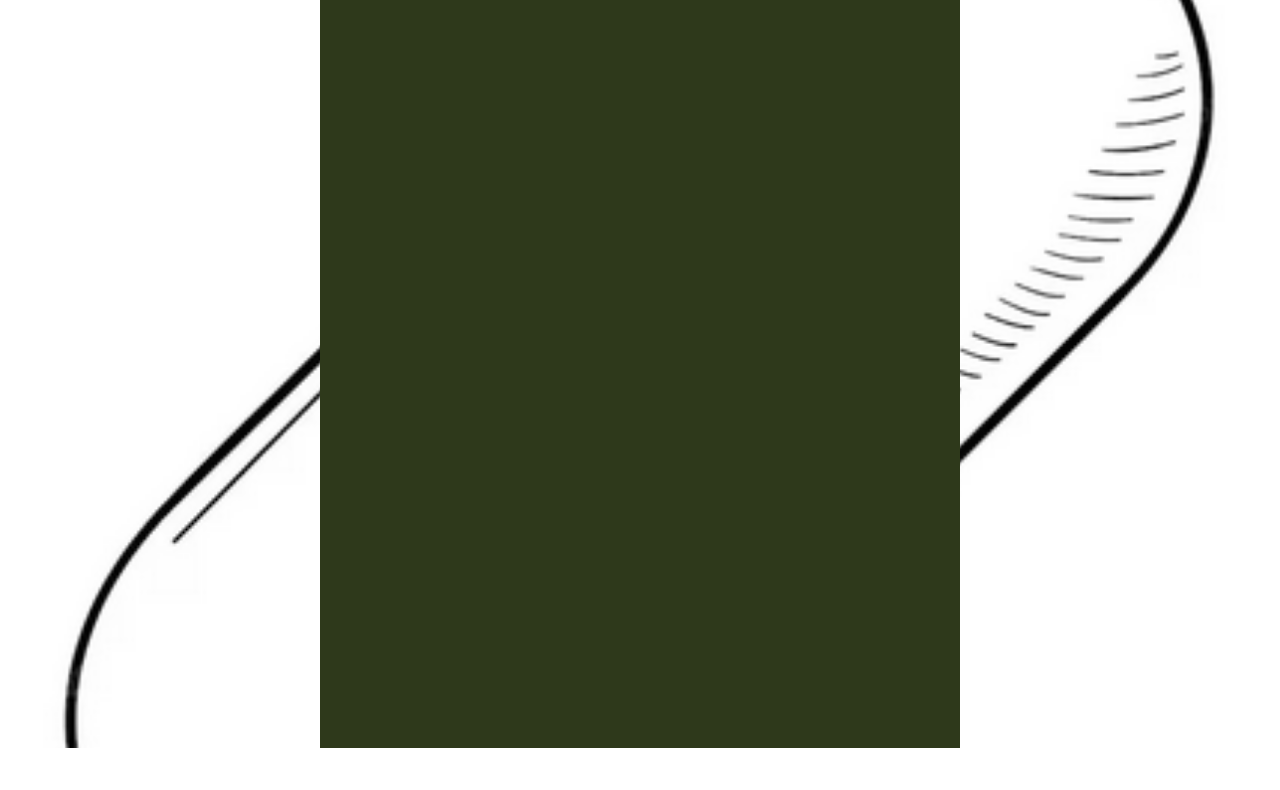
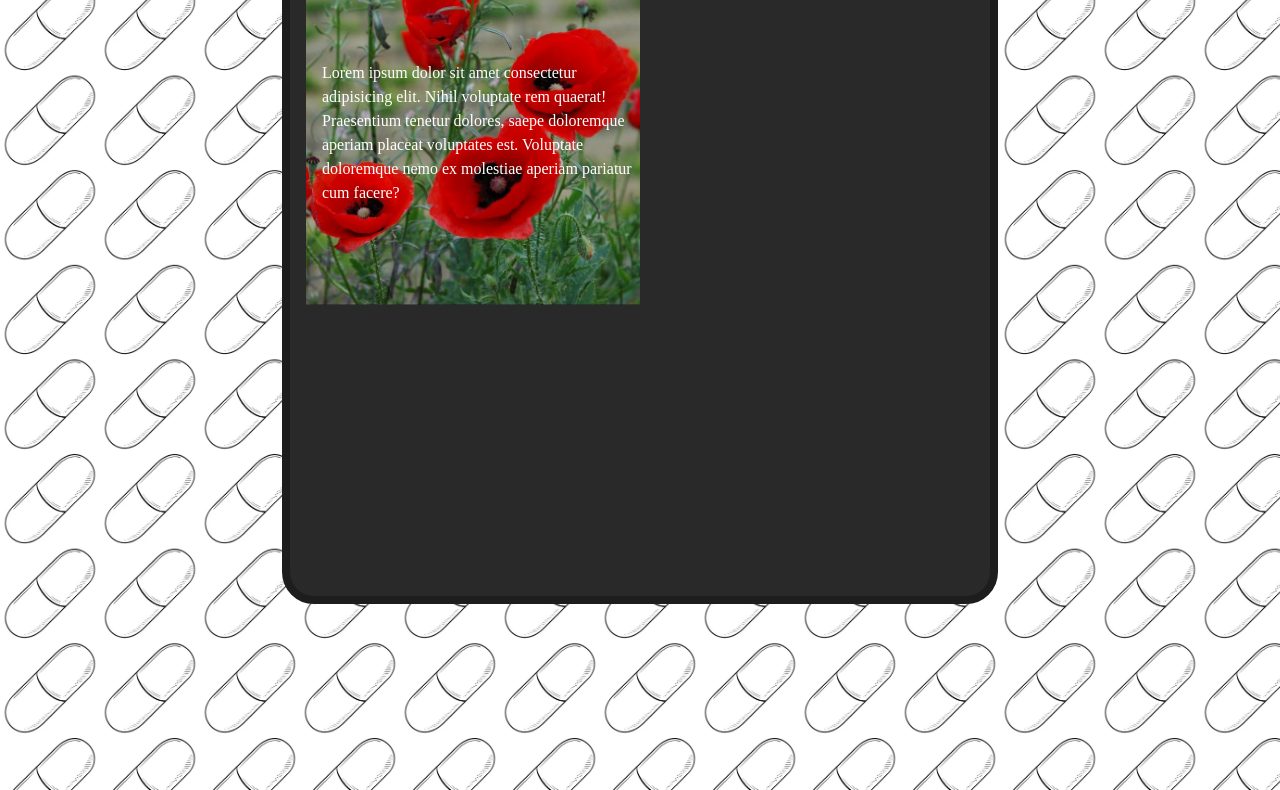
Before and after one commit to mersenne-twister/mersenne-twister.github.io, a website: page fentanyl.html in a window 1280 px wide. Shown: the part 212-1002 px from the top of the page. Before the commit the page ends 960 px from the top, so only its background shows below. Drawn offline with Linux system fonts and the light colour scheme.

Commit message:
add animation

```diff
--- a/fentanyl.html
+++ b/fentanyl.html
@@ -11,8 +11,20 @@
 <body>
 <div id="background"></div>
 
-<div id="content" disabled>
+<div id="body" disabled>
+<div id="content">
   <h1>How Dangerous <em>is</em> Fentanyl?</h1>
+  <p>Fentanyl is a highly potent synthetic opiod.
+  But how bad <em>is</em> it?</p>
+  <br><br>
+  <div id="opiod">
+  <img src="images/poppies.jpg" alt="A field of poppies">
+  <p>Lorem ipsum dolor sit amet consectetur adipisicing elit. Nihil
+   voluptate rem quaerat! Praesentium tenetur dolores, saepe
+  doloremque aperiam placeat voluptates est. Voluptate doloremque
+  nemo ex molestiae aperiam pariatur cum facere?</p>
+  </div>
+</div>
 </div>
 
 
--- a/styles/fentanyl.css
+++ b/styles/fentanyl.css
@@ -1,8 +1,13 @@
 html,
 body {
   margin: 0;
-  width: 100%;
-  height: 100%;
+  width: 100vw;
+  height: 100vw;
+}
+
+* {
+  color: white;
+  font-family: serif;
 }
 
 /* #background { */
@@ -17,18 +22,71 @@ body {
 /* } */
 
 html {
-  background: repeat url("../images/pill.png") fixed;
-  background-size: cover;
+  background-image: url("../images/pill.png");
+  background-position: top left;
+  background-size: 100px;
+  background-attachment: fixed;
+  background-repeat: repeat;
+  background-color: grey;
+}
+
+body {}
+
+#body {
+  width: 50vw;
+  min-width: 700px;
+  max-width: 50vmax;
+  height: 98vh;
+  margin: auto;
+  margin-top: 1em;
+  margin-bottom: 1em;
+  background-color: #292929;
+  border-radius: 2em;
+  border: 0.5em solid #1d1d1d;
 }
 
 #content {
-  width: 50%;
-  height: 100%;
-  margin: auto;
-  margin-top: 10em;
-  margin-bottom: 1em;
-  background-color: #2e391b;
+  padding: 0 1em;
 }
 
 #content h1 {
-  text-align: center;}
+  text-align: center;
+}
+
+#opiod {
+  display: flex;
+}
+
+#opiod>img {
+  width: 50%;
+}
+
+#opiod>img:hover+p {
+  animation-name: text-appear;
+  animation-duration: 0.5s;
+  animation-iteration-count: 1;
+  animation-fill-mode: forwards
+}
+
+#opiod>p {
+  width: 50%;
+  padding-left: 1em;
+  line-height: 1.5;
+  margin-top: auto;
+  margin-bottom: auto;
+  transform: translateX(-100%);
+  /* visibility: hidden; */
+}
+
+@keyframes text-appear {
+  from {
+    transform: translateX(-100%);
+    /* visibility: hidden; */
+    opacity: 0;
+  }
+
+  to {
+    transform: translate(0);
+    opacity: 1;
+  }
+}
```
Also changed, not shown: images/poppies.jpg (added).
